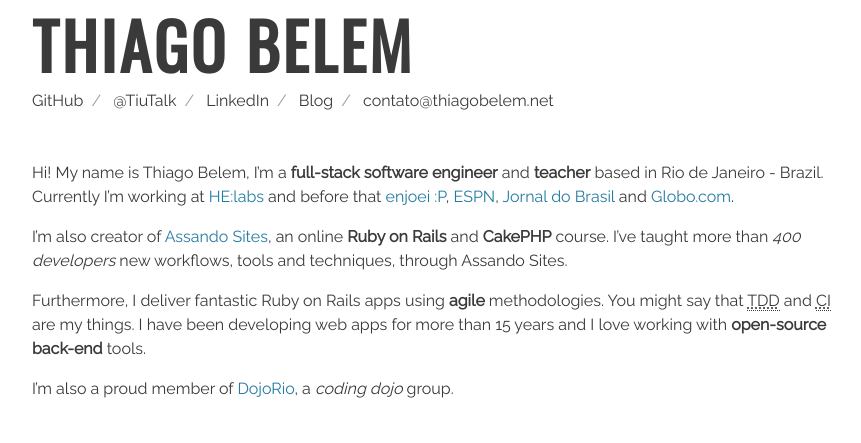
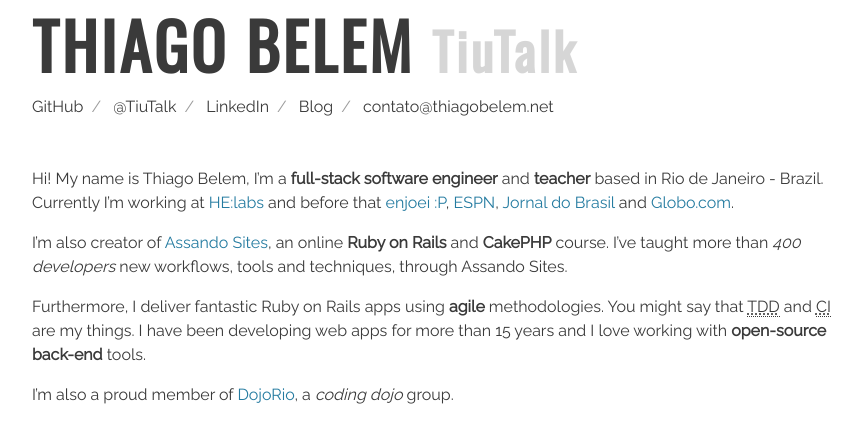
Before and after one commit to TiuTalk/tiutalk.github.io, a Jekyll site: the page built from index.md, in a window 1280 px wide, cut to the strip 188-631 px from the top of the page. Shown: the whole strip, without its empty margins (96-957 px from the left). Built offline with Jekyll 4.4.1, drawn with Linux system fonts in a browser that asks for light colours.

Commit message:
Add nickname

```diff
--- a/_includes/_header.html
+++ b/_includes/_header.html
@@ -1,6 +1,6 @@
 <header>
   <img src="http://gravatar.com/avatar/67a6eb9b43b617b2051b912b8373a156?s=120" alt="Thiago Belem" class="avatar">
-  <h1>Thiago Belem</h1>
+  <h1>Thiago Belem <span>TiuTalk</span></h1>
   <nav class="social">
     <a href="https://github.com/TiuTalk" target="_blank">GitHub</a>
     <a href="https://twitter.com/TiuTalk" target="_blank">@TiuTalk</a>
--- a/_sass/_common.scss
+++ b/_sass/_common.scss
@@ -20,8 +20,6 @@
 
 h1,h2,h3,h4 {
   font-family: 'Oswald', sans-serif;
-  text-transform: uppercase;
-  line-height: 1.2em;
 }
 
 a, a:visited, a:active {
@@ -54,6 +52,14 @@
     font-size: 4em;
     margin: .05em 0 .1em 0;
     letter-spacing: 3px;
+    text-transform: uppercase;
+    line-height: 1.2em;
+
+    span {
+      text-transform: none;
+      opacity: .2;
+      font-size: .8em;
+    }
   }
 
   .social {
```
